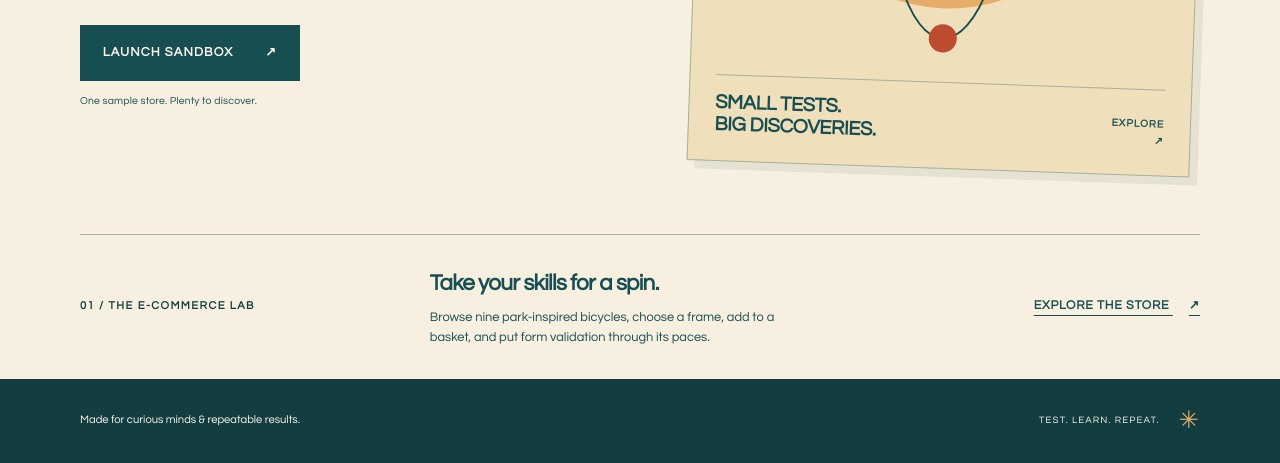
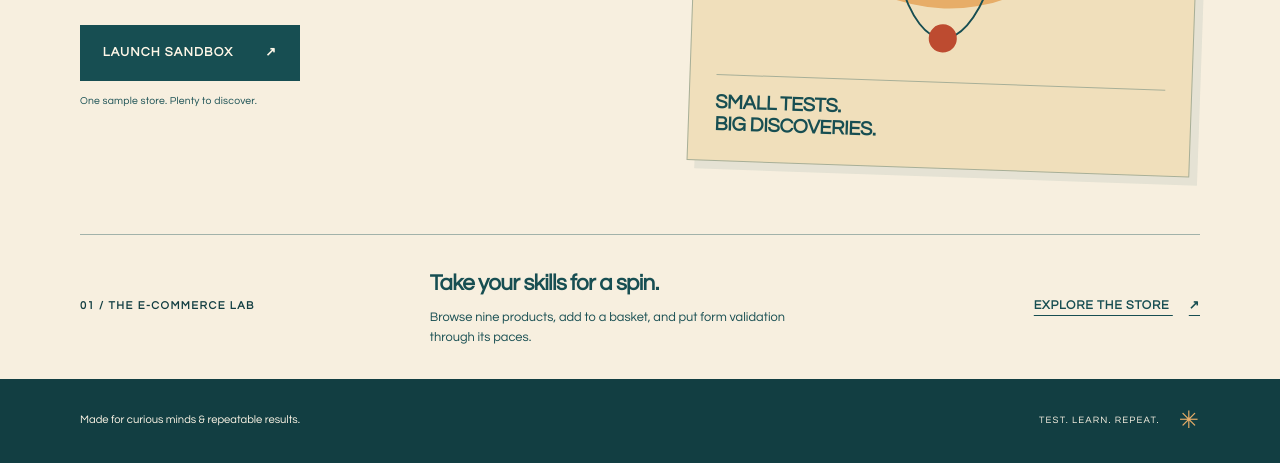
Before and after one commit to bwanamaker/test-automation-sandbox, a website: page public/index.html in a window 1280 px wide. Shown: the part 589-1052 px from the top of the page. Drawn offline with Linux system fonts and the light colour scheme.

Commit message:
Refine homepage copy

```diff
--- a/public/index.html
+++ b/public/index.html
@@ -38,12 +38,12 @@
           <circle cx="240" cy="451" r="15" fill="#bd4b30"/>
           <path d="M401 316v48m-24-24h48m-40-16 32 32m0-32-32 32M56 287v30m-15-15h30" stroke="#bd4b30" stroke-width="3"/>
         </svg>
-        <div class="poster-footer"><span>SMALL TESTS.<br>BIG DISCOVERIES.</span><span class="poster-orbit">Explore<br>↗</span></div>
+        <div class="poster-footer"><span>SMALL TESTS.<br>BIG DISCOVERIES.</span></div>
       </div>
     </section>
     <section class="lab-preview" aria-labelledby="lab-title">
       <p class="eyebrow">01 / The e-commerce lab</p>
-      <div><h2 id="lab-title">Take your skills for a spin.</h2><p>Browse nine park-inspired bicycles, choose a frame, add to a basket, and put form validation through its paces.</p></div>
+      <div><h2 id="lab-title">Take your skills for a spin.</h2><p>Browse nine products, add to a basket, and put form validation through its paces.</p></div>
       <a class="text-link" href="/products">Explore the store <span aria-hidden="true">↗</span></a>
     </section>
   </main>
```
